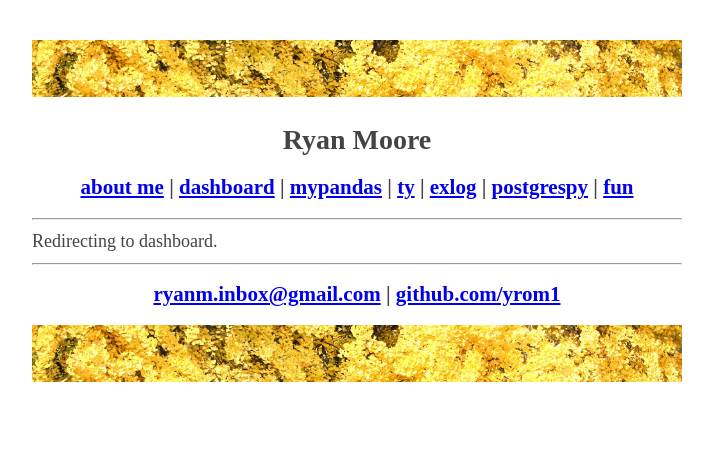
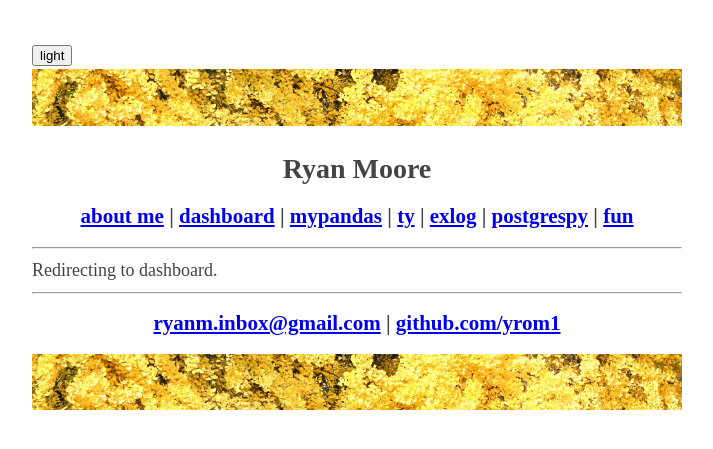
Before and after one commit to yrom1/flask-dashboard, a Flask app: page / in a window 1280 px wide. Shown: the top 449 px of the page, without its empty margins (283-996 px from the left). Run offline with Flask 2, Linux system fonts and the light colour scheme; parts of the project's set-up code (start-up, migrations or seed data) failed here and were passed over; some libraries are stand-ins or nearby versions.

Commit message:
Working button that switches light dark, links plots and background wrong

```diff
--- a/templates/layout.html
+++ b/templates/layout.html
@@ -31,6 +31,9 @@
 </head>
 
 <body>
+    <div>
+        <button id="theme-button">light</button>
+    </div>
     <header class="head">
         <img alt="credit: Jean-Pol GRANDMONT" class="ginkgo" src="/static/trees.jpg" />
         <h1>Ryan Moore</h1>
@@ -55,7 +58,54 @@
     {{ content }}
 
     <script>
+        // window.onload = function () {
+        //     const toggle = document.getElementById("topnav_right_mode_toggle");
+        //     const theme = document.getElementById("stylesheet_toggle");
+        //     const selected = localStorage.getItem("css");
+        //     if (selected !== null) {
+        //         theme.href = selected;
+        //     }
+
+        //     toggle.addEventListener("click", function () {
+        //         if (theme.getAttribute("href") == "/static/css/base-theme.css") {
+        //             theme.href = "/static/css/dark-theme.css";
+        //         } else {
+        //             theme.href = "/static/css/base-theme.css";
+        //         }
+        //         localStorage.setItem("css", theme.href);
+        //     });
+        // }
+
         let HEIGHT = 300;
+
+        console.log(document.getElementById('theme-button').innerHTML)
+
+        function setLightTheme() {
+            var bodyStyles = document.body.style;
+            bodyStyles.setProperty('--main-light-color', '#eee');
+            bodyStyles.setProperty('--main-dark-color', '#444');
+            let theme_button = document.getElementById("theme-button");
+            theme_button.innerHTML = 'light';
+        }
+        function setDarkTheme() {
+            var bodyStyles = document.body.style;
+            bodyStyles.setProperty('--main-light-color', '#444');
+            bodyStyles.setProperty('--main-dark-color', '#eee');
+            let theme_button = document.getElementById("theme-button");
+            theme_button.innerHTML = 'dark';
+        }
+
+        let theme_button = document.getElementById("theme-button");
+        theme_button.addEventListener("click", flipTheme);
+
+        function flipTheme() {
+            let theme = document.getElementById("theme-button").innerHTML;
+            if (theme == 'light') {
+                setDarkTheme()
+            } else {
+                setLightTheme()
+            }
+        }
         // TODO DRY
 
         // jira plot
@@ -88,6 +138,7 @@
                 // xaxis: { title: { text: "Date" } },
                 yaxis: { title: { text: "Distance Ran (km)" } },
                 height: HEIGHT,
+                // color: '#7f7f7f'
             };
 
             var config = { responsive: true }
```
